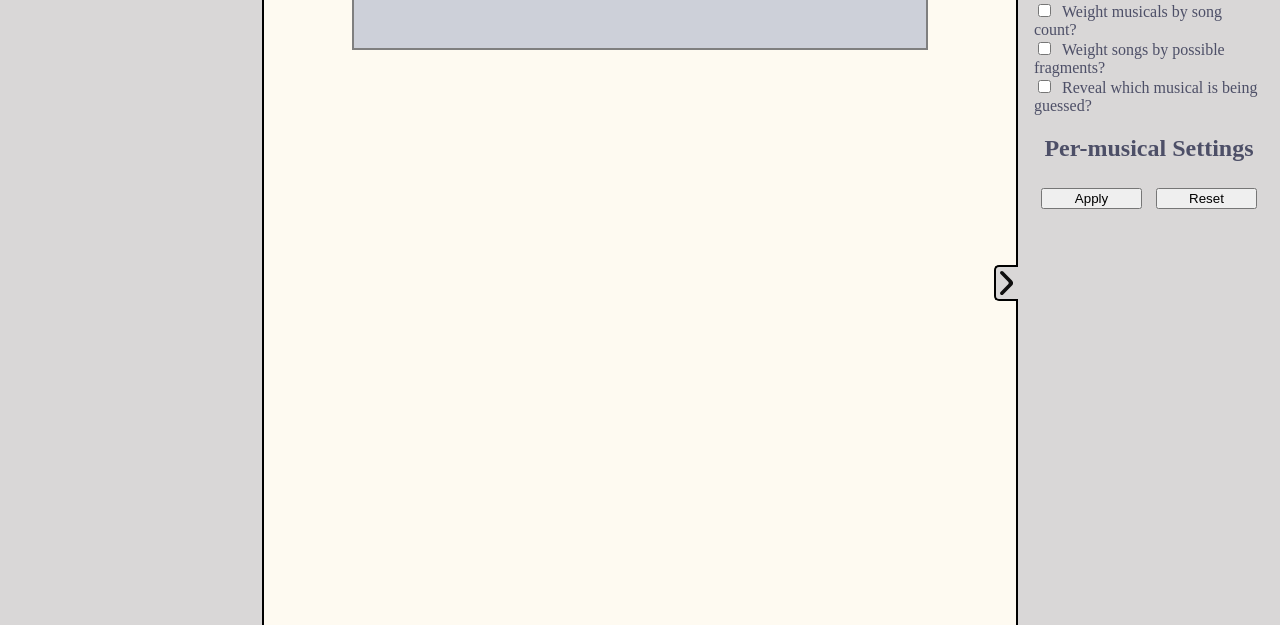
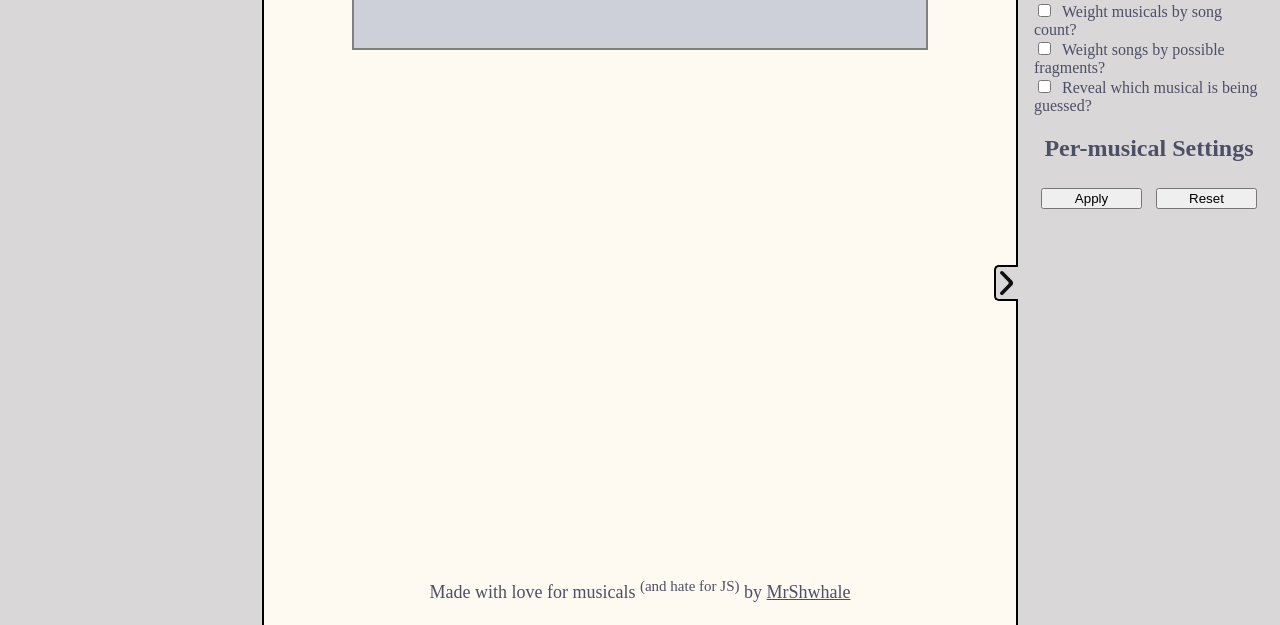
Before and after one commit to MrShwhale/MusicalGame, a website: page game.html in a window 1280 px wide. Shown: the part 175-800 px from the top of the page. Drawn offline with Linux system fonts and the light colour scheme; no server answers.

Commit message:
Add footer.

```diff
--- a/game.html
+++ b/game.html
@@ -10,13 +10,13 @@
     <body>
         <div class="titlebar">
             <h1>Musical Guessing Game</h1>
-            <!-- <p>Made with love for musicals <sup>(and hate for JS)</sup><br> by <a href="https://github.com/MrShwhale">MrShwhale</a></p> -->
         </div>
         <div class="page-content">
             <div id="stats-panel"></div>
             <main role="main">
                 <blockquote id="musical-text"></blockquote>
                 <div id="musical-holder"></div>
+                <footer><p>Made with love for musicals <sup>(and hate for JS)</sup> by <a href="https://github.com/MrShwhale">MrShwhale</a></p></footer>
             </main>
             <div id="settings-panel">
                 <button id="hide-settings"><img src="assets/arrow.svg" alt=""></button>
--- a/public/css/style.css
+++ b/public/css/style.css
@@ -21,7 +21,15 @@ body {
     display: flex;
     flex-direction: column;
     font-family: "Baskervville", serif;
-    overflow: hidden;
+    overflow-x: hidden;
+}
+
+.page-content {
+    display: flex;
+    flex-direction: row;
+    flex: auto;
+    justify-content: space-between;
+    height: 100%;
 }
 
 /* || Titlebar styling*/
@@ -47,16 +55,6 @@ body {
 
 .titlebar a {
     color: inherit;
-}
-
-/* || Page layout styling */
-
-.page-content {
-    display: flex;
-    flex-direction: row;
-    flex: auto;
-    justify-content: space-between;
-    height: 100%;
 }
 
 /* || Stats */
@@ -154,6 +152,7 @@ body {
 
 main {
     display: flex;
+    position: relative;
     flex-direction: column;
     align-items: center;
     flex: 1;
@@ -220,4 +219,17 @@ main {
 
 #musical-holder {
     width: 50vw;
+    margin-bottom: 4em;
 }
+
+footer {
+    position: absolute;
+    bottom: 0;
+    text-align: center;
+    padding: 0.25em;
+    font-size: 18px;
+}
+
+footer a {
+    color: inherit;
+}
```
